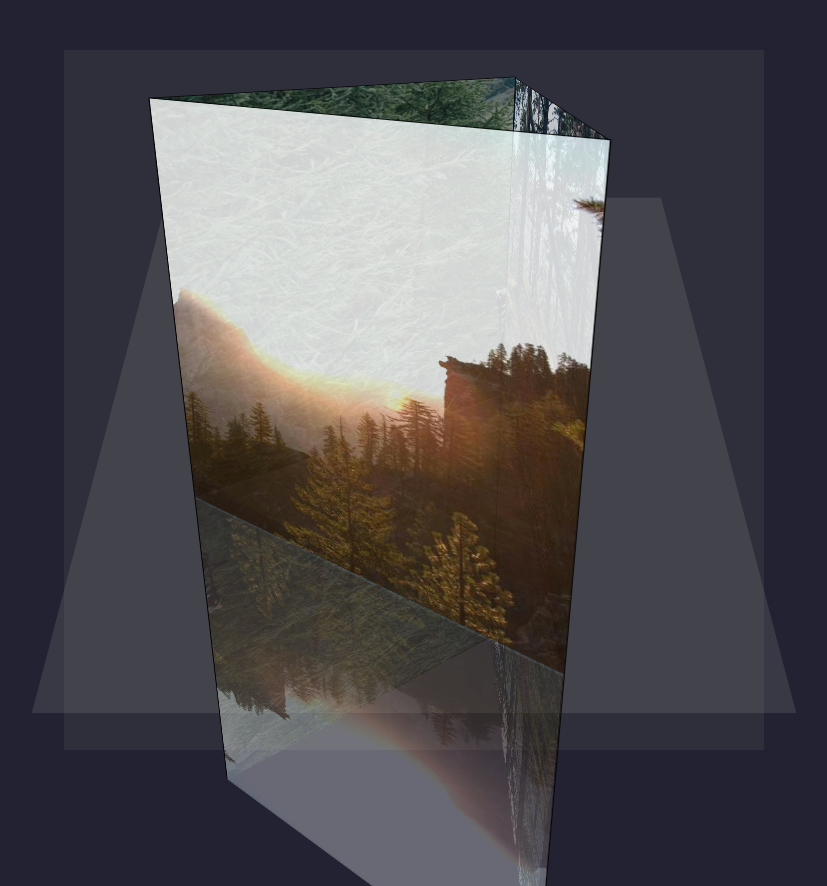
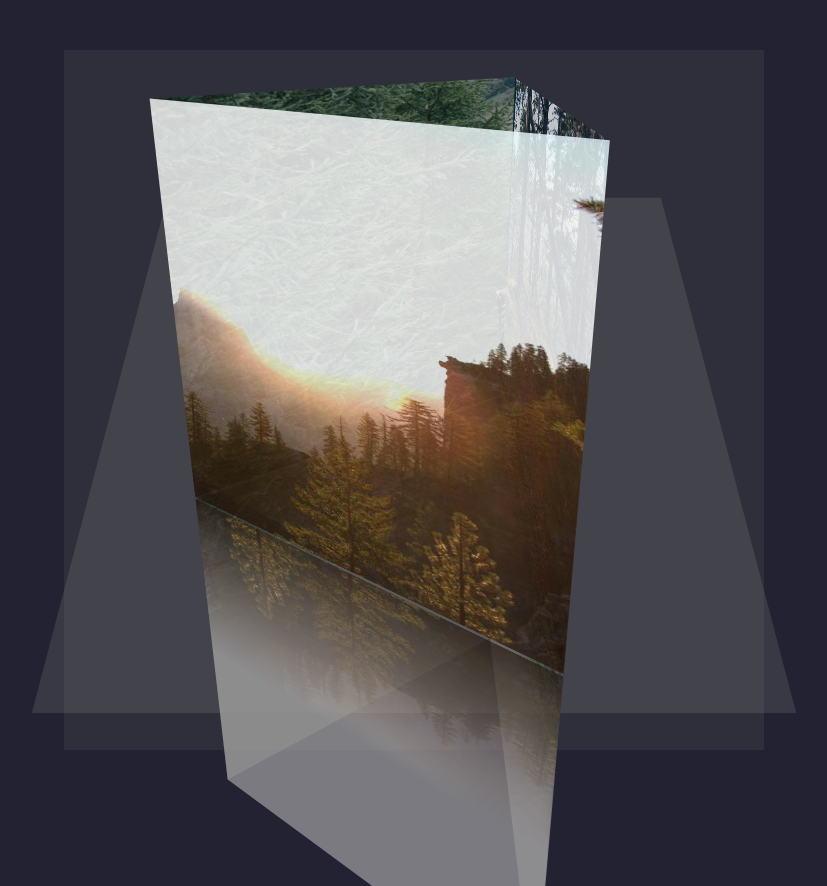
Before and after one commit to marinamirza/UX-UI, a plain HTML site: page 3D-carousel/index.html in a window 1280 px wide. Shown: the whole page, without its empty margins (226-1053 px from the left). Drawn offline with Linux system fonts and the light colour scheme.

Commit message:
Add files via upload

```diff
--- a/3D-carousel/index.html
+++ b/3D-carousel/index.html
@@ -9,9 +9,9 @@
     <div class="carousel abs-center">
         <div class="slides abs-center">
 
-            <div class="abs-center"><img src="images/image-1.jpg" alt=""><img class="reflection" src="images/image-1.jpg" alt=""></div>
-            <div class="abs-center"><img src="images/image-2.jpg" alt=""><img class="reflection" src="images/image-2.jpg" alt=""></div>
-            <div class="abs-center"><img src="images/image-3.jpg" alt=""><img class="reflection" src="images/image-3.jpg" alt=""></div>
+            <div class="abs-center"><img src="images/image-1.jpg"><span class="reflection-1"></span></div>
+            <div class="abs-center"><img src="images/image-2.jpg"><span class="reflection-2"></span></div>
+            <div class="abs-center"><img src="images/image-3.jpg"><span class="reflection-3"></span></div>
 
             </div>
         </div>
--- a/3D-carousel/style.css
+++ b/3D-carousel/style.css
@@ -31,7 +31,7 @@ body {
     /* background-color: #131; */
     width: 400px;
     height: 1200px;
-    border: 1px solid black;
+    /* border: 1px solid black; */
 
     opacity: 0.8;
     transform-origin: center center -115px ;
@@ -68,8 +68,6 @@ body {
     100% { transform: rotateX(-42deg) rotateY(360deg) scaleY(1);
         z-index: 2;
         filter: brightness(150%);
-
-
     }
 
 }
@@ -119,9 +117,27 @@ body {
     }
 
 }
-div .reflection {
-    opacity: 0.4;
+/* div img {
+    margin: 0;
+    padding: 0;
+} */
+div span {
+    display: block;
     transform: rotate(180deg);
-    background-image: linear-gradient(black 40%,transparent 60%);
-
+    width: 400px;
+    height: 600px;
+    /* margin: 0;
+    padding: 0; */
 }
+.reflection-1 {
+    background-image: linear-gradient(grey,grey,transparent), url(images/image-1.jpg);
+    opacity: 0.8;
+}
+.reflection-2 {
+    background-image: linear-gradient(grey,grey,transparent), url(images/image-2.jpg);
+    opacity: 0.8;
+}
+.reflection-3 {
+    background-image: linear-gradient(grey, grey,transparent), url(images/image-3.jpg);
+    opacity: 0.8;
+}
```
